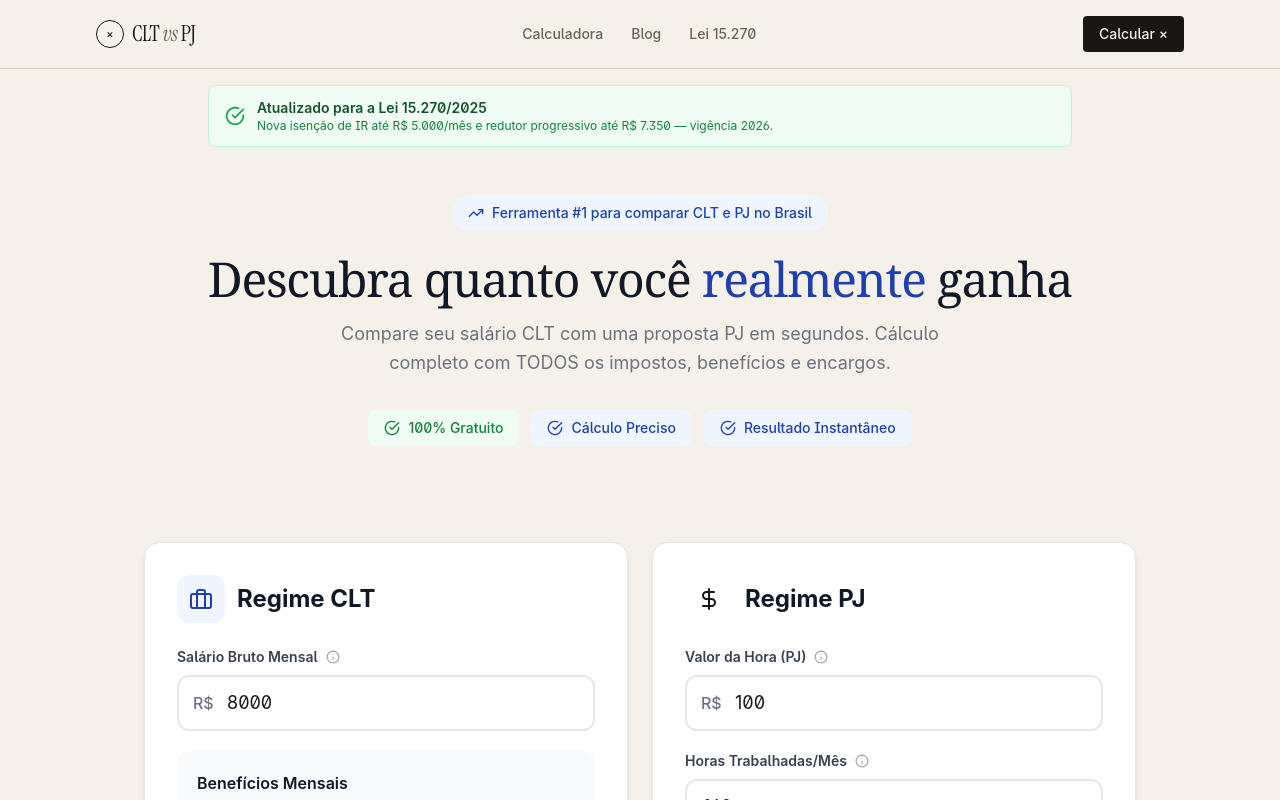
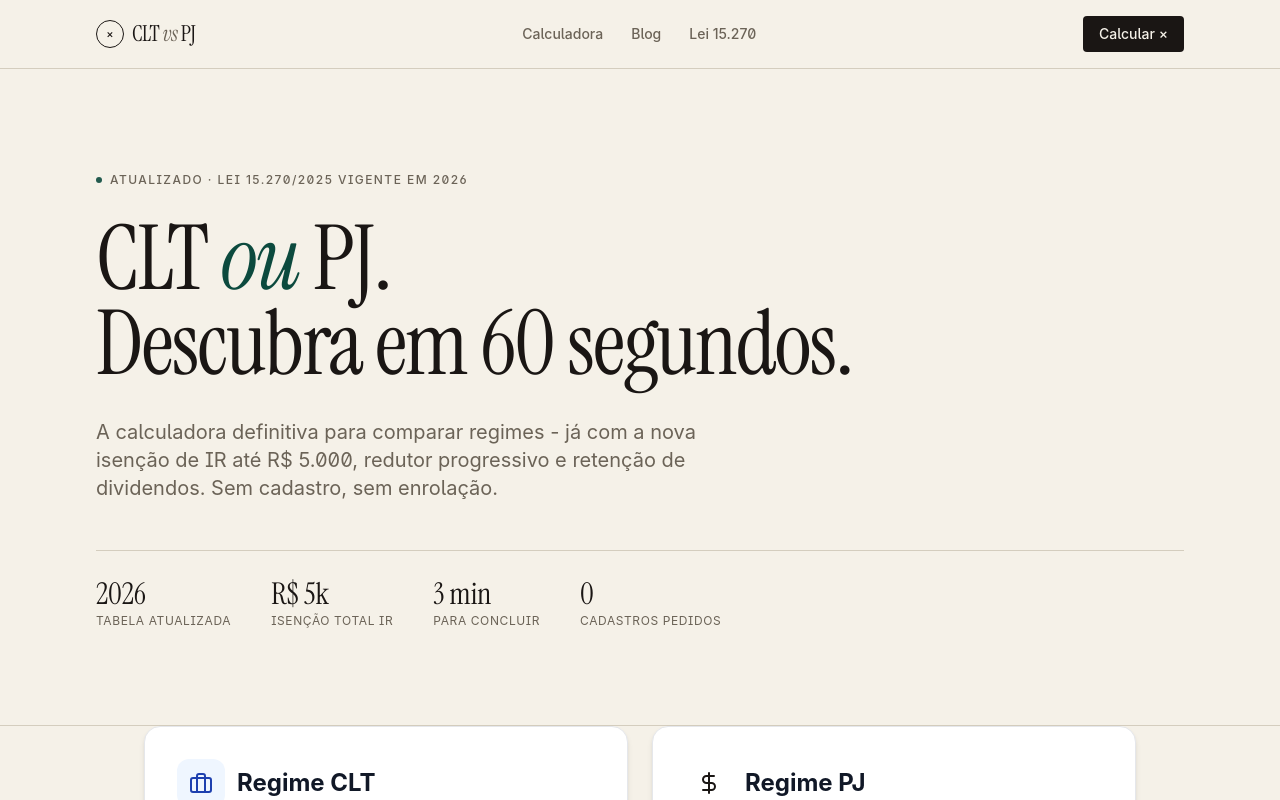
Before and after one commit to RodVerruck/cltvspj, a Next.js app: page / in a window 1280 px wide. Shown: the top 800 px of the page. Built offline with nearby package versions, Linux system fonts and the light colour scheme; no server answers.

Commit message:
feat(design): nova hero editorial com headline monumental e meta counters

```diff
--- a/pages/index.js
+++ b/pages/index.js
@@ -156,48 +156,40 @@ export default function Home() {
       <div className="page-root">
         <Header />
 
-        {/* Banner Lei 15.270/2025 */}
-        <div className="max-w-4xl mx-auto mt-4 px-4">
-          <div className="flex items-center gap-3 bg-green-50 border border-green-200 rounded-lg px-4 py-3">
-            <CheckCircle className="text-green-600" size={20} />
-            <div>
-              <p className="text-sm font-semibold text-green-900">
-                Atualizado para a Lei 15.270/2025
-              </p>
-              <p className="text-xs text-green-700">
-                Nova isenção de IR até R$ 5.000/mês e redutor progressivo até R$ 7.350 — vigência 2026.
-              </p>
+        {/* Hero Section */}
+        <section className="border-b border-rule py-16 md:py-24">
+          <div className="max-w-6xl mx-auto px-6 md:px-8">
+            <div className="eyebrow mb-7">
+              <span className="eyebrow-dot"></span>
+              <span>Atualizado · Lei 15.270/2025 vigente em 2026</span>
             </div>
-          </div>
-        </div>
 
-        {/* Hero Section */}
-        <section className="max-w-5xl mx-auto px-4 py-12 text-center">
-          <div className="inline-flex items-center gap-2 bg-brand-50 text-brand-500 px-4 py-2 rounded-full text-sm font-medium mb-6">
-            <TrendingUp size={16} />
-            Ferramenta #1 para comparar CLT e PJ no Brasil
-          </div>
+            <h1 className="font-display text-display-lg tracking-editorial text-ink mb-8 max-w-4xl">
+              CLT <em className="italic text-money">ou</em> PJ.<br />
+              Descubra em 60 segundos.
+            </h1>
 
-          <h2 className="font-serif text-4xl md:text-5xl font-normal text-gray-900 mb-4 tracking-tight">
-            Descubra quanto você <span className="text-brand-500">realmente</span> ganha
-          </h2>
+            <p className="text-lg md:text-xl text-ink-muted leading-relaxed max-w-2xl mb-12">
+              A calculadora definitiva para comparar regimes - já com a nova isenção de IR até R$ 5.000, redutor progressivo e retenção de dividendos. Sem cadastro, sem enrolação.
+            </p>
 
-          <p className="text-lg text-gray-500 max-w-2xl mx-auto mb-8 leading-relaxed">
-            Compare seu salário CLT com uma proposta PJ em segundos. Cálculo completo com TODOS os impostos, benefícios e encargos.
-          </p>
-
-          <div className="flex flex-wrap gap-3 justify-center mb-12">
-            <div className="flex items-center gap-2 text-green-700 bg-green-50 px-4 py-2 rounded-lg text-sm">
-              <CheckCircle size={16} />
-              <span className="font-medium">100% Gratuito</span>
-            </div>
-            <div className="flex items-center gap-2 text-brand-500 bg-brand-50 px-4 py-2 rounded-lg text-sm">
-              <CheckCircle size={16} />
-              <span className="font-medium">Cálculo Preciso</span>
-            </div>
-            <div className="flex items-center gap-2 text-brand-500 bg-brand-50 px-4 py-2 rounded-lg text-sm">
-              <CheckCircle size={16} />
-              <span className="font-medium">Resultado Instantâneo</span>
+            <div className="flex flex-wrap gap-8 md:gap-10 pt-7 border-t border-rule">
+              <div>
+                <div className="font-display text-3xl text-ink leading-none mb-1">2026</div>
+                <div className="text-xs uppercase tracking-wider text-ink-muted">Tabela atualizada</div>
+              </div>
+              <div>
+                <div className="font-display text-3xl text-ink leading-none mb-1">R$ 5k</div>
+                <div className="text-xs uppercase tracking-wider text-ink-muted">Isenção total IR</div>
+              </div>
+              <div>
+                <div className="font-display text-3xl text-ink leading-none mb-1">3 min</div>
+                <div className="text-xs uppercase tracking-wider text-ink-muted">Para concluir</div>
+              </div>
+              <div>
+                <div className="font-display text-3xl text-ink leading-none mb-1">0</div>
+                <div className="text-xs uppercase tracking-wider text-ink-muted">Cadastros pedidos</div>
+              </div>
             </div>
           </div>
         </section>
```
